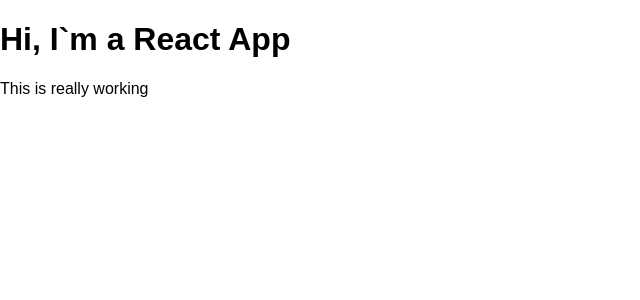
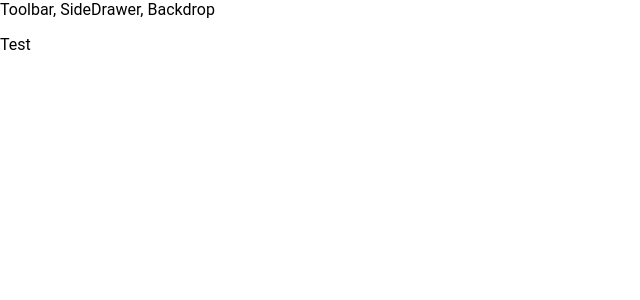
Before and after one commit to ruslanzharkov/react-redux-burger-builder, a React app: page / in a window 1280 px wide. Shown: the top 300 px of the page, without its empty margins (0-640 px from the left). Built offline with nearby package versions, Linux system fonts and the light colour scheme.

Commit message:
Created Layout component

```diff
--- a/src/App.css
+++ /dev/null
@@ -1,3 +0,0 @@
-.App {
-  text-align: center;
-}
--- a/src/App.js
+++ b/src/App.js
@@ -1,12 +1,14 @@
 import React, { Component } from 'react';
-import './App.css';
+
+import Layout from './components/Layout/Layout';
 
 class App extends Component {
   render() {
     return (
-      <div className="App">
-        <h1>Hi, I`m a React App</h1>
-        <p>This is really working</p>
+      <div>
+        <Layout>
+            <p>Test</p>
+        </Layout>
       </div>
     );
   }
--- /dev/null
+++ b/src/components/Layout/Layout.js
@@ -0,0 +1,14 @@
+import React from 'react';
+
+import Aux from '../../hoc/Aux';
+
+const layout = (props) => (
+    <Aux>
+        <div>Toolbar, SideDrawer, Backdrop</div>
+        <main>
+            {props.children}
+        </main>
+    </Aux>
+);
+
+export default layout;
--- /dev/null
+++ b/src/hoc/Aux.js
@@ -0,0 +1,3 @@
+const aux = (props) => props.children;
+
+export default aux;
--- a/src/index.css
+++ b/src/index.css
@@ -1,5 +1,5 @@
 body {
   margin: 0;
   padding: 0;
-  font-family: sans-serif;
+  font-family: "Roboto", sans-serif;
 }
```
